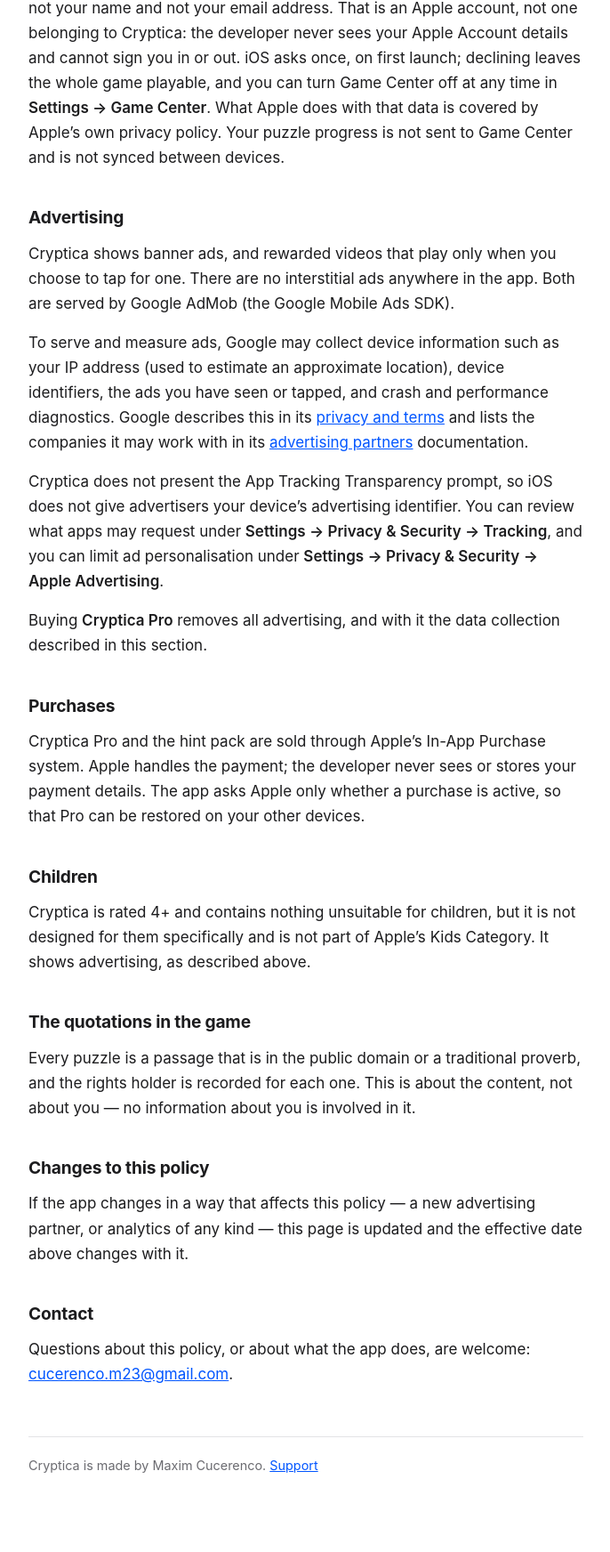
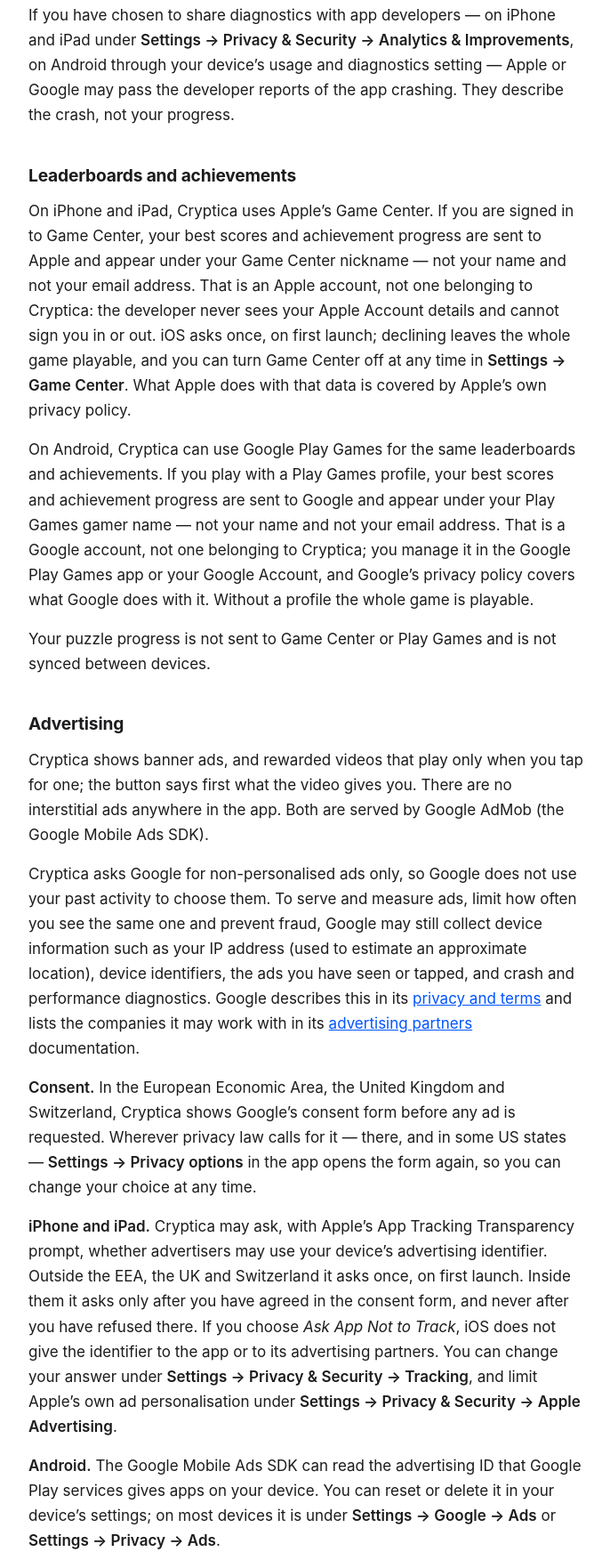
Before and after one commit to maxe34/cryptica-privacy, a plain HTML site: page index.html in a window 1280 px wide. Shown: the part 794-2538 px from the top of the page at 89% size, without its empty margins (296-982 px from the left). Drawn offline with Linux system fonts and the light colour scheme.

Commit message:
Cover Android, and what build 26 does on iOS
One policy for both versions. It now says that iOS may show Apple's tracking prompt
(build 26 does, under the consent rules) where it said the app never would, and covers
Android: Google's consent form and privacy options, the advertising ID, Play Billing,
Play Games, device backups and crash reports. Pro removes the ads but not the SDK's
start-up, so the page no longer says Pro ends the data collection. Support covers both
stores, the daily level limit, and Pro's unlimited levels.

```diff
--- a/index.html
+++ b/index.html
@@ -49,66 +49,107 @@
 <body>
 <main>
   <h1>Cryptica — Privacy Policy</h1>
-  <p class="date">Effective date: 6 October 2026</p>
+  <p class="date">Effective date: 19 October 2026</p>
 
-  <p>Cryptica is a cryptogram puzzle game for iPhone and iPad, made by Maxim
-  Cucerenco. This policy explains what the app does — and does not do — with
-  your data.</p>
+  <p>Cryptica is a cryptogram puzzle game for iPhone, iPad and Android, made by
+  Maxim Cucerenco. This policy covers both versions, which work the same way;
+  where they differ, it says so. It explains what the app does — and does not
+  do — with your data.</p>
 
   <h2>Your progress stays on your device</h2>
   <p>Everything Cryptica records about you — solved levels, stars, streaks,
-  hint tokens and which puzzle you are part-way through — is stored only in the
-  app’s local files on your device. Progress is kept separately for each puzzle
-  language. Cryptica has no account of its own, no sign-in of its own and no
-  server of its own, so the developer cannot see how you are playing. Deleting
-  the app deletes this data.</p>
+  hint tokens, how many new levels you have opened today and which puzzle you
+  are part-way through — is stored only in the app’s own files on your device.
+  Progress is kept separately for each puzzle language. Cryptica has no account
+  of its own, no sign-in of its own and no server of its own, so the developer
+  cannot see how you are playing. Deleting the app deletes this data.</p>
+  <p>If you back up your device — to iCloud or a computer on iPhone and iPad, or
+  with Google’s backup on Android — the system may include these files in that
+  backup. The backup belongs to your Apple or Google account; the developer has
+  no access to it.</p>
 
   <h2>What Cryptica itself collects</h2>
   <p>Nothing. The app contains no analytics service and sends no data of its
   own to the developer or to anyone else.</p>
+  <p>If you have chosen to share diagnostics with app developers — on iPhone and
+  iPad under <strong>Settings → Privacy &amp; Security → Analytics &amp;
+  Improvements</strong>, on Android through your device’s usage and diagnostics
+  setting — Apple or Google may pass the developer reports of the app crashing.
+  They describe the crash, not your progress.</p>
 
-  <h2>Game Center</h2>
-  <p>Cryptica uses Apple&rsquo;s Game Center for leaderboards and achievements.
-  If you are signed in to Game Center, your best scores and achievement progress
-  are sent to Apple and appear under your Game Center nickname &mdash; not your
-  name and not your email address. That is an Apple account, not one belonging
-  to Cryptica: the developer never sees your Apple Account details and cannot
-  sign you in or out. iOS asks once, on first launch; declining leaves the whole
-  game playable, and you can turn Game Center off at any time in
+  <h2>Leaderboards and achievements</h2>
+  <p>On iPhone and iPad, Cryptica uses Apple&rsquo;s Game Center. If you are
+  signed in to Game Center, your best scores and achievement progress are sent
+  to Apple and appear under your Game Center nickname &mdash; not your name and
+  not your email address. That is an Apple account, not one belonging to
+  Cryptica: the developer never sees your Apple Account details and cannot sign
+  you in or out. iOS asks once, on first launch; declining leaves the whole game
+  playable, and you can turn Game Center off at any time in
   <strong>Settings &rarr; Game Center</strong>. What Apple does with that data is
-  covered by Apple&rsquo;s own privacy policy. Your puzzle progress is not sent
-  to Game Center and is not synced between devices.</p>
+  covered by Apple&rsquo;s own privacy policy.</p>
+  <p>On Android, Cryptica can use Google Play Games for the same leaderboards and
+  achievements. If you play with a Play Games profile, your best scores and
+  achievement progress are sent to Google and appear under your Play Games
+  gamer name &mdash; not your name and not your email address. That is a Google
+  account, not one belonging to Cryptica; you manage it in the Google Play Games
+  app or your Google Account, and Google&rsquo;s privacy policy covers what
+  Google does with it. Without a profile the whole game is playable.</p>
+  <p>Your puzzle progress is not sent to Game Center or Play Games and is not
+  synced between devices.</p>
 
   <h2>Advertising</h2>
   <p>Cryptica shows banner ads, and rewarded videos that play only when you
-  choose to tap for one. There are no interstitial ads anywhere in the app.
-  Both are served by Google AdMob (the Google Mobile Ads SDK).</p>
-  <p>To serve and measure ads, Google may collect device information such as
-  your IP address (used to estimate an approximate location), device
-  identifiers, the ads you have seen or tapped, and crash and performance
-  diagnostics. Google describes this in its
+  tap for one; the button says first what the video gives you. There are no
+  interstitial ads anywhere in the app. Both are served by Google AdMob (the
+  Google Mobile Ads SDK).</p>
+  <p>Cryptica asks Google for non-personalised ads only, so Google does not use
+  your past activity to choose them. To serve and measure ads, limit how often
+  you see the same one and prevent fraud, Google may still collect device
+  information such as your IP address (used to estimate an approximate
+  location), device identifiers, the ads you have seen or tapped, and crash and
+  performance diagnostics. Google describes this in its
   <a href="https://business.safety.google/privacy/">privacy and terms</a> and
   lists the companies it may work with in its
   <a href="https://support.google.com/admob/answer/9012903">advertising
   partners</a> documentation.</p>
-  <p>Cryptica does not present the App Tracking Transparency prompt, so iOS
-  does not give advertisers your device’s advertising identifier. You can
-  review what apps may request under <strong>Settings → Privacy &amp; Security
-  → Tracking</strong>, and you can limit ad personalisation under
+  <p><strong>Consent.</strong> In the European Economic Area, the United Kingdom
+  and Switzerland, Cryptica shows Google’s consent form before any ad is
+  requested. Wherever privacy law calls for it — there, and in some US states —
+  <strong>Settings → Privacy options</strong> in the app opens the form again,
+  so you can change your choice at any time.</p>
+  <p><strong>iPhone and iPad.</strong> Cryptica may ask, with Apple’s App
+  Tracking Transparency prompt, whether advertisers may use your device’s
+  advertising identifier. Outside the EEA, the UK and Switzerland it asks once,
+  on first launch. Inside them it asks only after you have agreed in the consent
+  form, and never after you have refused there. If you choose <em>Ask App Not to
+  Track</em>, iOS does not give the identifier to the app or to its advertising
+  partners. You can change your answer under <strong>Settings → Privacy &amp;
+  Security → Tracking</strong>, and limit Apple’s own ad personalisation under
   <strong>Settings → Privacy &amp; Security → Apple Advertising</strong>.</p>
-  <p>Buying <strong>Cryptica Pro</strong> removes all advertising, and with it
-  the data collection described in this section.</p>
+  <p><strong>Android.</strong> The Google Mobile Ads SDK can read the advertising
+  ID that Google Play services gives apps on your device. You can reset or
+  delete it in your device’s settings; on most devices it is under
+  <strong>Settings → Google → Ads</strong> or <strong>Settings → Privacy →
+  Ads</strong>.</p>
+  <p><strong>Cryptica Pro</strong> removes all advertising: with Pro, the app
+  shows no ads. The consent form and the Google Mobile Ads SDK still start when
+  the app opens, so Google may still receive the device information the SDK
+  sends when it starts.</p>
 
   <h2>Purchases</h2>
-  <p>Cryptica Pro and the hint pack are sold through Apple’s In-App Purchase
-  system. Apple handles the payment; the developer never sees or stores your
-  payment details. The app asks Apple only whether a purchase is active, so
-  that Pro can be restored on your other devices.</p>
+  <p>Cryptica Pro and the hint pack are sold through Apple’s In-App Purchase on
+  iPhone and iPad, and through Google Play Billing on Android. Apple or Google
+  handles the payment; the developer never sees or stores your payment details.
+  The app asks Apple or Google only which purchases you hold, so that Pro can be
+  restored on your other devices and each hint pack is credited exactly
+  once.</p>
 
   <h2>Children</h2>
-  <p>Cryptica is rated 4+ and contains nothing unsuitable for children, but it
-  is not designed for them specifically and is not part of Apple’s Kids
-  Category. It shows advertising, as described above.</p>
+  <p>Cryptica’s content is suitable for all ages — it is rated 4+ on the App
+  Store — but the app is not directed at children. On Google Play its target
+  audience is 13 and over, and it is part of neither Apple’s Kids Category nor
+  Google Play’s Designed for Families programme. It shows advertising, as
+  described above.</p>
 
   <h2>The quotations in the game</h2>
   <p>Every puzzle is a passage that is in the public domain or a traditional
```
Also changed, not shown: support.html (+21 -11 lines).
